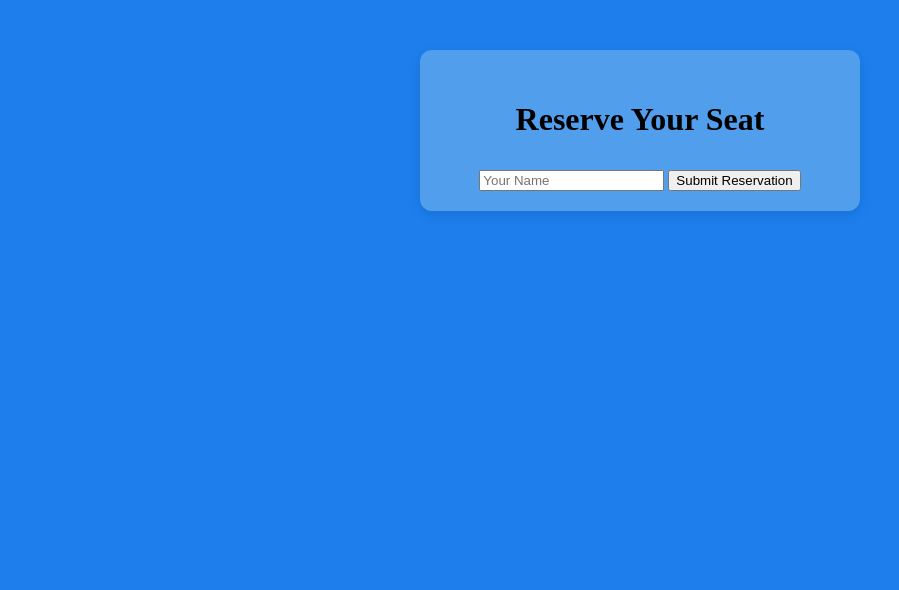
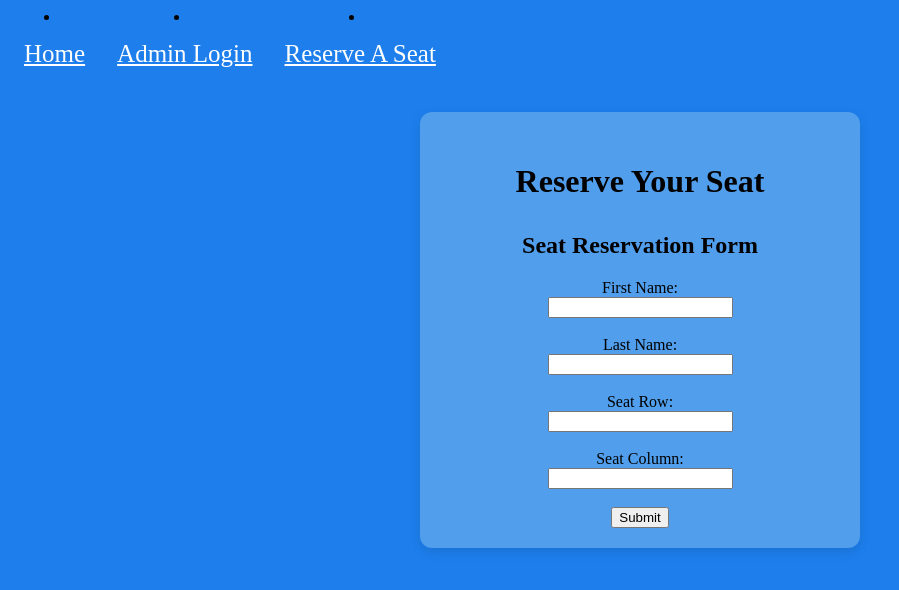
Before and after one commit to sghd6/4320-Final-Project, a Flask app: page /reserved in a window 1280 px wide. Shown: the top 590 px of the page, without its empty margins (0-899 px from the left). Run offline with Flask 3, Linux system fonts and the light colour scheme.

Commit message:
Lots done
The db is hooked up and you can add and delete as well as login as the admin.

```diff
--- a/app.py
+++ b/app.py
@@ -1,13 +1,56 @@
 from flask import Flask, render_template, request, redirect, url_for, session
 from flask_sqlalchemy import SQLAlchemy
+from sqlalchemy import text  # Correct import here
+from datetime import datetime
+import os
+
+
 
 app = Flask(__name__)
-app.config['SQLALCHEMY_DATABASE_URI'] = 'sqlite:///reservations.db'
+app.secret_key = '2a34ds5f6yuisfjahsgy6tf'
+app.config['SQLALCHEMY_DATABASE_URI'] = r'sqlite:///C:\Users\caleb\OneDrive\Documents\GitHub\4320-Final-Project\reservations.db'
 db = SQLAlchemy(app)
+
+class Admin(db.Model):
+    __tablename__ = 'admins'
+    username = db.Column(db.String(80), primary_key=True)
+    password = db.Column(db.String(100), nullable=False)
+
+class Reserved(db.Model):
+
+    __tablename__ = 'reservations'
+    id = db.Column(db.Integer, primary_key=True)
+    passengerName = db.Column(db.String(100), nullable=False)
+    seatRow = db.Column(db.Integer, nullable=False)
+    seatColumn = db.Column(db.Integer, nullable=False)
+    eTicketNumber = db.Column(db.String(50), unique=True, nullable=False)
+    created = db.Column(db.DateTime, default=datetime.utcnow)
+
 
 @app.route('/')
 def home():
     return render_template('index.html')
+
+@app.route('/adminInfo')
+def admin_info():
+    reservations = Reserved.query.all()
+    return render_template('adminInfo.html', reservations=reservations)
+
+@app.route('/delete_reservation/<int:reservation_id>', methods=['POST'])
+def delete_reservation(reservation_id):
+    reservation = Reserved.query.get_or_404(reservation_id)
+    db.session.delete(reservation)
+    db.session.commit()
+    return redirect(url_for('admin_info'))
+
+@app.route('/test_db')
+def test_db():
+    try:
+        db_path = os.path.abspath('reservations.db')
+        result = db.session.execute(text('SELECT * FROM admins')).fetchall()
+        return f"Database path: {db_path}<br>Found {len(result)} admin(s): {result}"
+    except Exception as e:
+        return f"Database connection failed: {e}"
 
 @app.route('/reserved')
 def reserved():
@@ -17,7 +60,50 @@ def reserved():
 def admin():
     return render_template('Admin.html')
 
+@app.route('/admin_login', methods=['POST'])
+def admin_login():
+    username = request.form['username']
+    password = request.form['password']
+
+    admin = Admin.query.filter_by(username=username).first()
+    if admin and admin.password == password:
+        session['admin_logged_in'] = True
+        return redirect(url_for('admin_info'))
+    else:
+        return redirect(url_for('home'))
+
+@app.route('/add_reservation', methods=['POST'])
+def add_reservation():
+
+    firstName = request.form['firstName']
+    lastName = request.form['lastName']
+    seatRow = int(request.form['seatRow'])
+    seatColumn = int(request.form['seatColumn'])
+
+    existing_res = Reserved.query.filter_by(seatRow=seatRow, seatColumn=seatColumn).first()
+    if existing_res:
+        taken = "Seat has already been taken, please choose another"
+        return render_template('ReservedSeat.html', error = taken)
+
+    passengerName = f"{firstName} {lastName}"
+
+    new_res = Reserved(
+
+            passengerName = passengerName,
+
+            seatRow=seatRow,
+            seatColumn=seatColumn,
+
+            eTicketNumber = f"{firstName[:2].upper()}{lastName[:2].upper()}{seatRow}{seatColumn}"
+
+        )
+
+    db.session.add(new_res)
+    db.session.commit()
+
+    return redirect(url_for('reserved'))
+
 if __name__ == '__main__':
-    with app.app_context():
-        db.create_all()
+   # with app.app_context():
+   #     db.create_all()
     app.run(debug=True)
--- a/static/ReservedSeat.css
+++ b/static/ReservedSeat.css
@@ -16,3 +16,16 @@ h1 {
     border-radius: 12px;
     box-shadow: 0 4px 12px rgba(0, 0, 0, 0.1);
   }
+
+  li {
+    float: left;
+  }
+
+  li a {
+    display: block;
+    color: white;
+    text-align: center;
+    padding: 14px 16px;
+
+    font-size: 25px;
+  }
--- a/templates/ReservedSeat.html
+++ b/templates/ReservedSeat.html
@@ -7,11 +7,35 @@
     <link rel="stylesheet" href="/static/ReservedSeat.css">
 </head>
 <body>
+    <li><a href="{{ url_for('home') }}">Home</a></li>
+    <li><a href="{{ url_for('admin') }}">Admin Login</a></li>
+    <li><a href="{{ url_for('reserved') }}">Reserve A Seat</a></li>
+
+    <br><br><br>
+
     <div class="panel">
         <h1>Reserve Your Seat</h1>
 
-        <input type="text" name="name" placeholder="Your Name" required>
-        <button type="submit">Submit Reservation</button>
+        <h2>Seat Reservation Form</h2>
+
+        {% if error %}
+        <p>{{ error }}</p>
+        {% endif %}
+    <form action="{{ url_for('add_reservation') }}" method="post">
+        <label for="first-name">First Name:</label><br>
+        <input type="text" id="first-name" name="firstName" required><br><br>
+
+        <label for="last-name">Last Name:</label><br>
+        <input type="text" id="last-name" name="lastName" required><br><br>
+
+        <label for="seat-row">Seat Row:</label><br>
+        <input type="number" id="seat-row" name="seatRow" required><br><br>
+
+        <label for="seat-column">Seat Column:</label><br>
+        <input type="number" id="seat-column" name="seatColumn" required><br><br>
+
+        <input type="submit" value="Submit">
+    </form>
     </div>
 </body>
 </html>
--- a/templates/index.html
+++ b/templates/index.html
@@ -1,6 +1,11 @@
 <!DOCTYPE html>
 <html lang="en">
 <head>
+    <li><a href="{{ url_for('home') }}">Home</a></li>
+    <li><a href="{{ url_for('admin') }}">Admin Login</a></li>
+    <li><a href="{{ url_for('reserved') }}">Reserve A Seat</a></li>
+    <br><br><br>
+
     <meta charset="UTF-8">
     <meta name="viewport" content="width=device-width, initial-scale=1.0">
     <title>Reservation System</title>
```
Also changed, not shown: static/Admin.css (+13 -0 lines), static/styles.css (+13 -0 lines), templates/Admin.html (+10 -3 lines), templates/AdminInfo.html (added, +44 -0 lines), instance/reservations.db (deleted), reservations.db.
